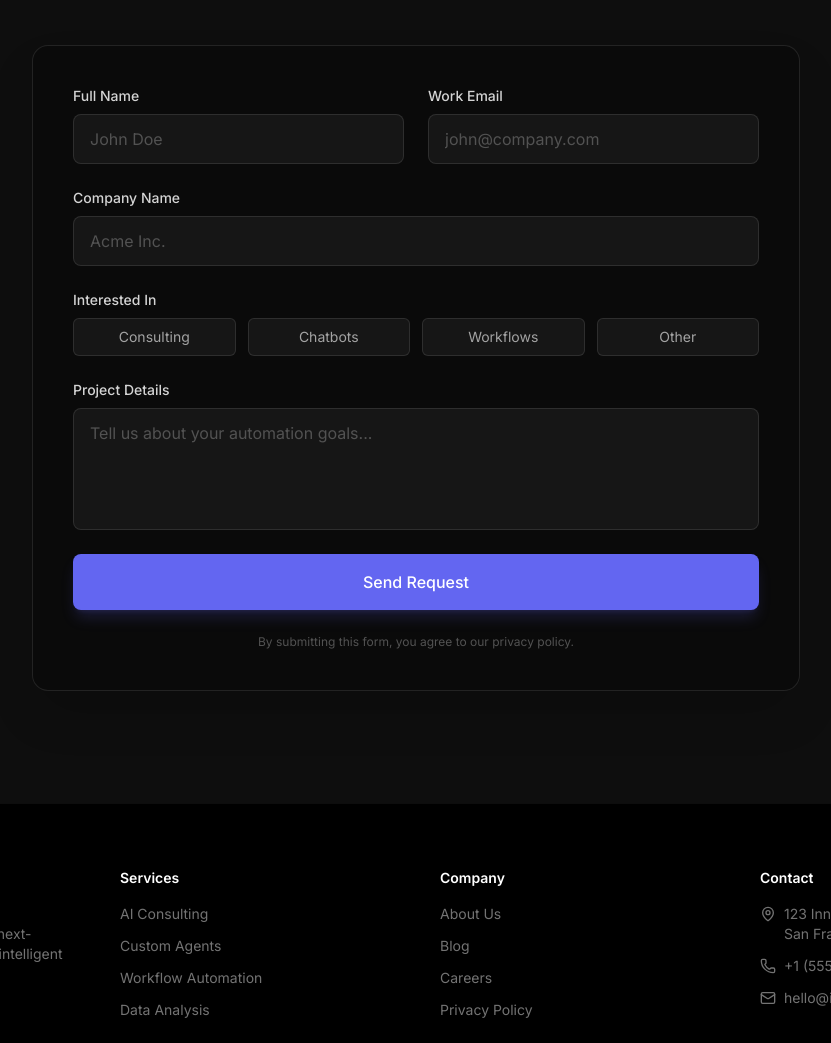
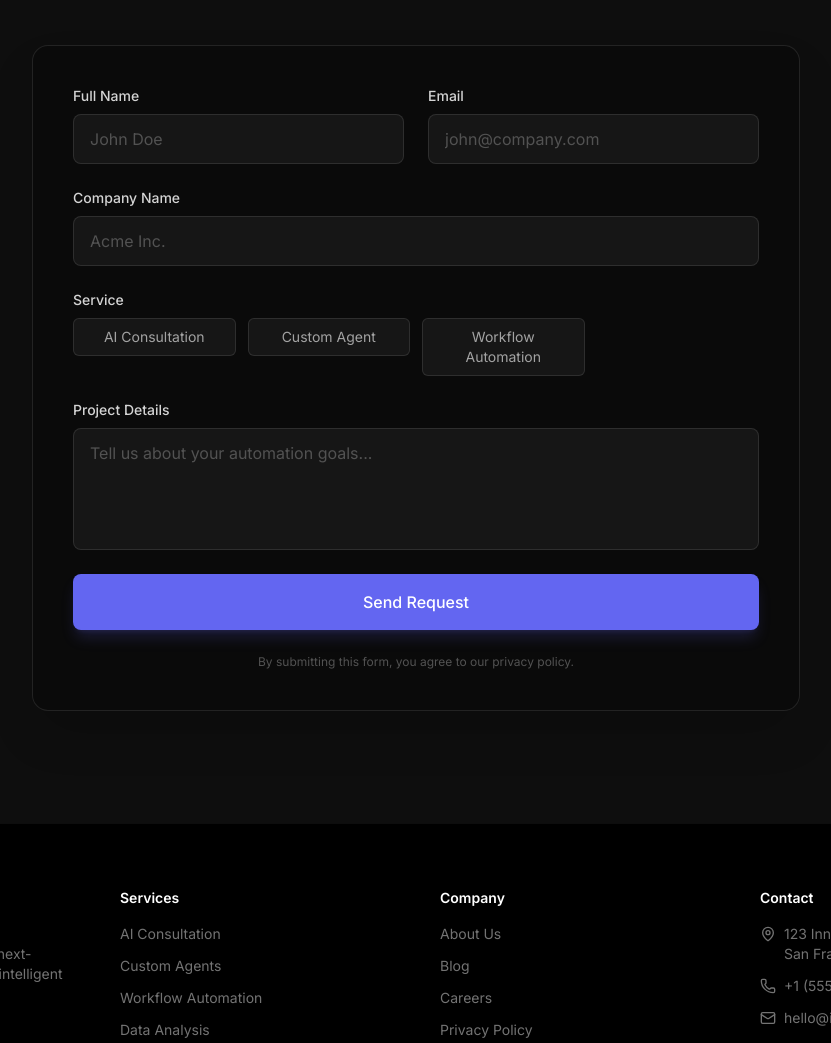
Before and after one commit to jstua422-sudo/intellagent, a plain HTML site: page index.html in a window 1280 px wide. Shown: the part 3434-4477 px from the top of the page, without its empty margins (224-1055 px from the left). Drawn offline with nearby package versions, Linux system fonts and the light colour scheme; animation ran at ten frames a second.

Commit message:
Update form labels and service options in index.html

```diff
--- a/index.html
+++ b/index.html
@@ -365,11 +365,14 @@ border-radius: 4px;
             <form class="space-y-6 bg-[#0A0A0A] p-8 md:p-10 rounded-2xl border border-white/10 shadow-2xl">
                 <div class="grid md:grid-cols-2 gap-6">
                     <div class="space-y-2">
+                        <form
+                          action="https://formspree.io/f/xrelzzln"
+                          method="POST">
                         <label for="name" class="text-sm font-medium text-neutral-300">Full Name</label>
                         <input type="text" id="name" placeholder="John Doe" class="w-full bg-white/5 border border-white/10 rounded-lg px-4 py-3 text-white placeholder-neutral-600 focus:outline-none focus:border-[#6366F1] focus:ring-1 focus:ring-[#6366F1] transition-all">
                     </div>
                     <div class="space-y-2">
-                        <label for="email" class="text-sm font-medium text-neutral-300">Work Email</label>
+                        <label for="email" class="text-sm font-medium text-neutral-300">Email</label>
                         <input type="email" id="email" placeholder="john@company.com" class="w-full bg-white/5 border border-white/10 rounded-lg px-4 py-3 text-white placeholder-neutral-600 focus:outline-none focus:border-[#6366F1] focus:ring-1 focus:ring-[#6366F1] transition-all">
                     </div>
                 </div>
@@ -380,23 +383,19 @@ border-radius: 4px;
                 </div>
 
                 <div class="space-y-2">
-                    <label for="interest" class="text-sm font-medium text-neutral-300">Interested In</label>
+                    <label for="interest" class="text-sm font-medium text-neutral-300">Service</label>
                     <div class="grid grid-cols-2 md:grid-cols-4 gap-3">
                         <label class="cursor-pointer">
                             <input type="checkbox" class="peer sr-only">
-                            <div class="text-center text-sm py-2 px-3 rounded-md border border-white/10 bg-white/5 text-neutral-400 peer-checked:bg-[#6366F1]/20 peer-checked:text-[#6366F1] peer-checked:border-[#6366F1] transition-all">Consulting</div>
+                            <div class="text-center text-sm py-2 px-3 rounded-md border border-white/10 bg-white/5 text-neutral-400 peer-checked:bg-[#6366F1]/20 peer-checked:text-[#6366F1] peer-checked:border-[#6366F1] transition-all">AI Consultation</div>
                         </label>
                         <label class="cursor-pointer">
                             <input type="checkbox" class="peer sr-only">
-                            <div class="text-center text-sm py-2 px-3 rounded-md border border-white/10 bg-white/5 text-neutral-400 peer-checked:bg-[#6366F1]/20 peer-checked:text-[#6366F1] peer-checked:border-[#6366F1] transition-all">Chatbots</div>
+                            <div class="text-center text-sm py-2 px-3 rounded-md border border-white/10 bg-white/5 text-neutral-400 peer-checked:bg-[#6366F1]/20 peer-checked:text-[#6366F1] peer-checked:border-[#6366F1] transition-all">Custom Agent</div>
                         </label>
                         <label class="cursor-pointer">
                             <input type="checkbox" class="peer sr-only">
-                            <div class="text-center text-sm py-2 px-3 rounded-md border border-white/10 bg-white/5 text-neutral-400 peer-checked:bg-[#6366F1]/20 peer-checked:text-[#6366F1] peer-checked:border-[#6366F1] transition-all">Workflows</div>
-                        </label>
-                        <label class="cursor-pointer">
-                            <input type="checkbox" class="peer sr-only">
-                            <div class="text-center text-sm py-2 px-3 rounded-md border border-white/10 bg-white/5 text-neutral-400 peer-checked:bg-[#6366F1]/20 peer-checked:text-[#6366F1] peer-checked:border-[#6366F1] transition-all">Other</div>
+                            <div class="text-center text-sm py-2 px-3 rounded-md border border-white/10 bg-white/5 text-neutral-400 peer-checked:bg-[#6366F1]/20 peer-checked:text-[#6366F1] peer-checked:border-[#6366F1] transition-all">Workflow Automation</div>
                         </label>
                     </div>
                 </div>
@@ -439,7 +438,7 @@ border-radius: 4px;
                 <div>
                     <h4 class="text-sm font-semibold text-white mb-4">Services</h4>
                     <ul class="space-y-3 text-sm text-neutral-500">
-                        <li><a href="#" class="hover:text-white transition-colors">AI Consulting</a></li>
+                        <li><a href="#" class="hover:text-white transition-colors">AI Consultation</a></li>
                         <li><a href="#" class="hover:text-white transition-colors">Custom Agents</a></li>
                         <li><a href="#" class="hover:text-white transition-colors">Workflow Automation</a></li>
                         <li><a href="#" class="hover:text-white transition-colors">Data Analysis</a></li>
```
